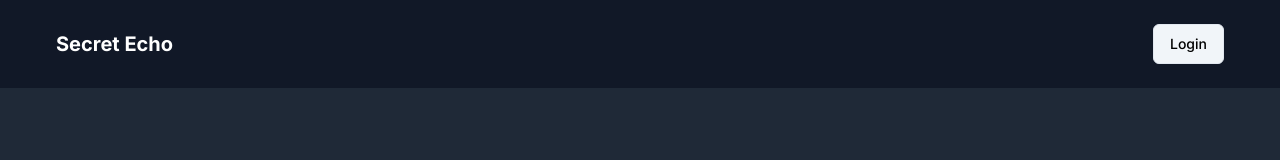
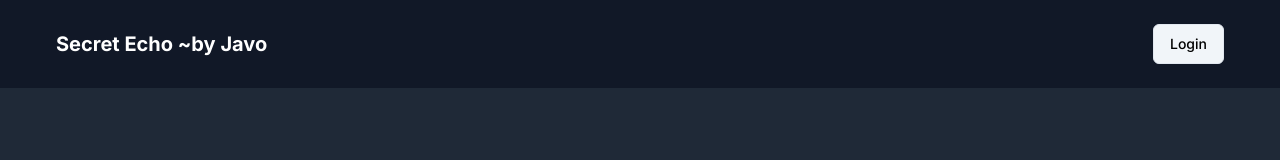
Before and after one commit to Javo009/FullStackProject, a Next.js app: page / in a window 1280 px wide. Shown: the top 160 px of the page. Built offline with nearby package versions, Linux system fonts and the light colour scheme; no server answers.

Commit message:
"final commit"

```diff
--- a/src/components/Navbar.tsx
+++ b/src/components/Navbar.tsx
@@ -14,7 +14,7 @@ function Navbar() {
     <nav className="p-4 md:p-6 shadow-md bg-gray-900 text-white">
       <div className="container mx-auto flex flex-col md:flex-row justify-between items-center">
         <a href="#" className="text-xl font-bold mb-4 md:mb-0">
-          Secret Echo
+          Secret Echo ~by Javo
         </a>
         {session ? (
           <>
```
